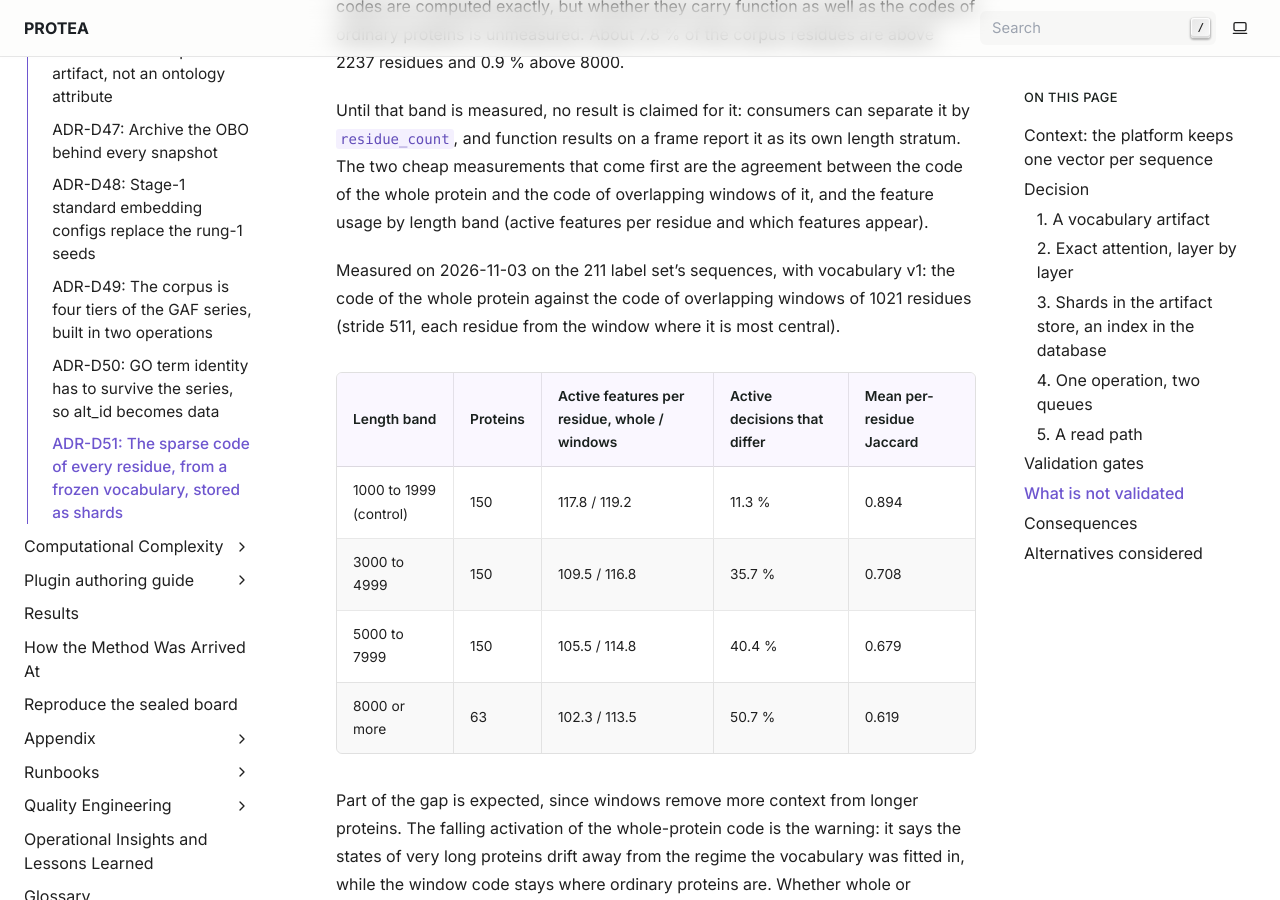
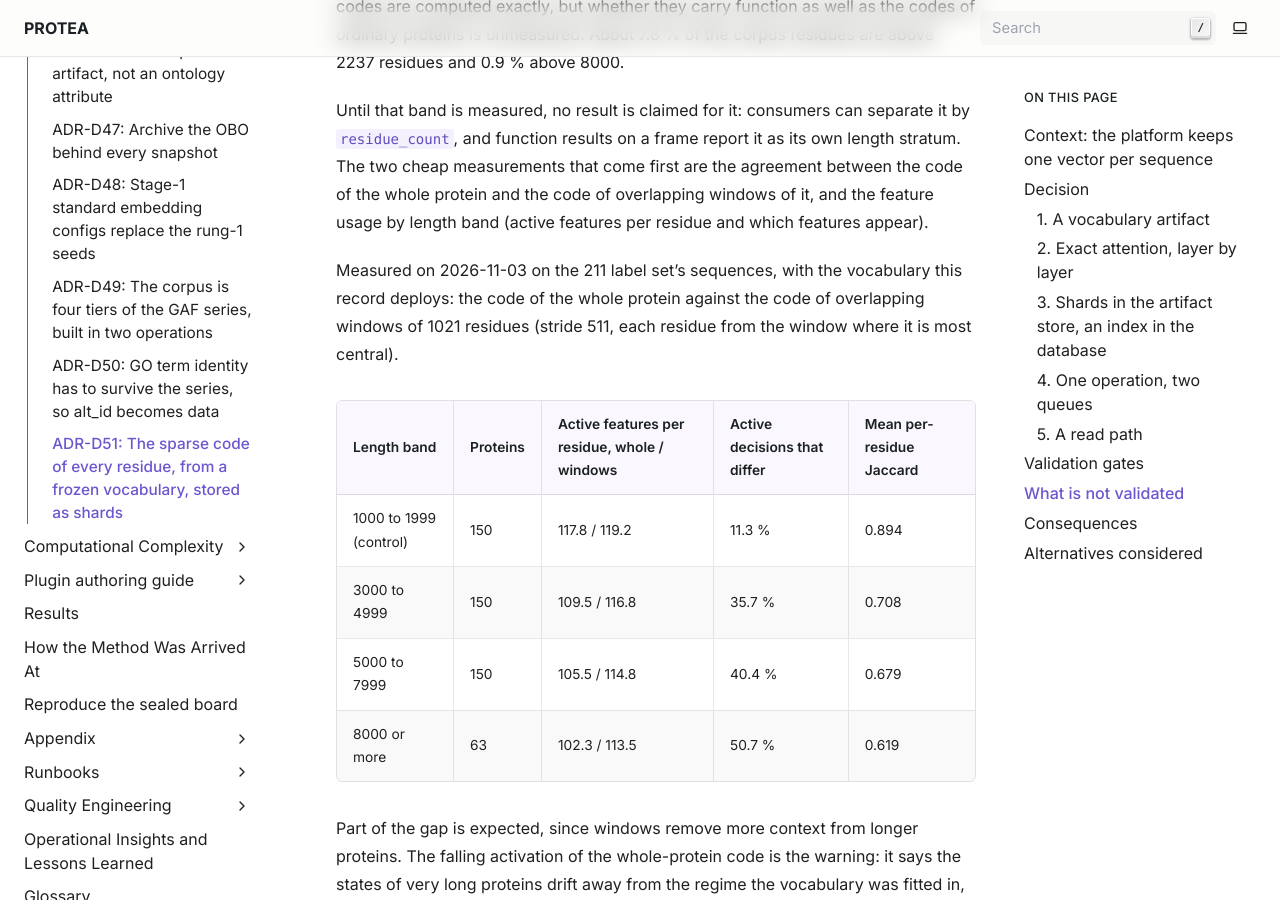
Before and after one commit to frapercan/PROTEA, a Sphinx documentation site: the page built from docs/source/adr/D51-per-residue-vocabulary-codes.rst, in a window 1280 px wide and 900 px high, scrolled down 5396 px. Built offline with Sphinx 7.4.7, drawn with Linux system fonts in a browser that asks for light colours.

Commit message:
ADR-D51: name the vocabulary without the version shorthand the token lint refuses

```diff
--- a/docs/source/adr/D51-per-residue-vocabulary-codes.rst
+++ b/docs/source/adr/D51-per-residue-vocabulary-codes.rst
@@ -191,7 +191,7 @@ The two cheap measurements that come first are the agreement between the code of
 whole protein and the code of overlapping windows of it, and the feature usage by length
 band (active features per residue and which features appear).
 
-Measured on 2026-11-03 on the 211 label set's sequences, with vocabulary v1: the code of
+Measured on 2026-11-03 on the 211 label set's sequences, with the vocabulary this record deploys: the code of
 the whole protein against the code of overlapping windows of 1021 residues (stride 511,
 each residue from the window where it is most central).
 
```
